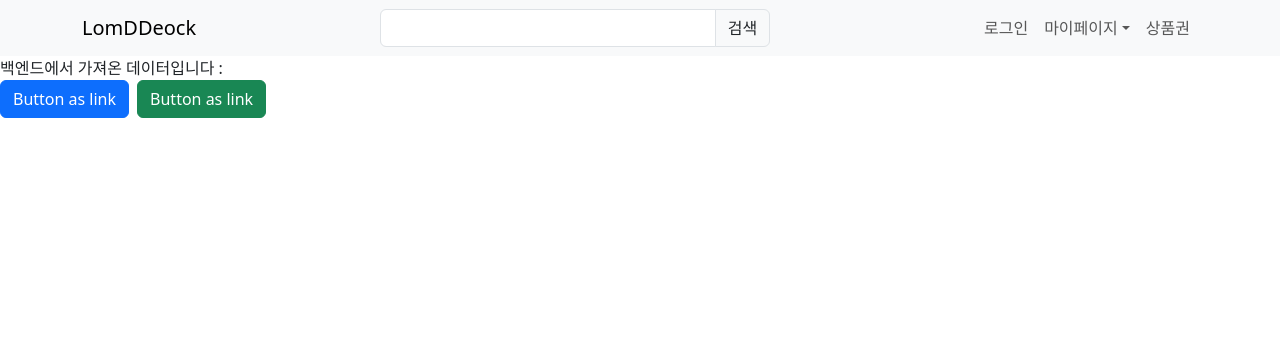
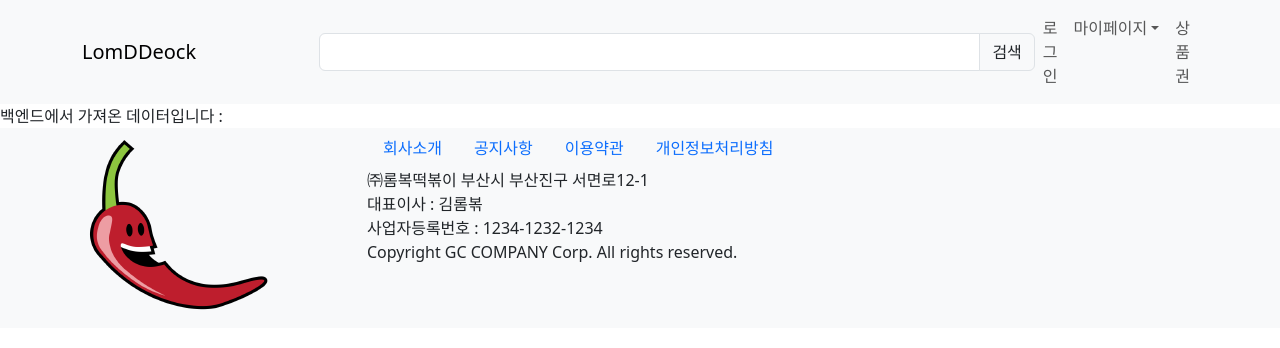
Before and after one commit to sloth0705/LomDDeock, a React (Create React App) app in the folder src/main/frontend/: page / in a window 1280 px wide. Shown: the top 348 px of the page. Built offline with nearby package versions, Linux system fonts and the light colour scheme; no server answers.

Commit message:
footer 레이아웃 추가

```diff
--- a/src/main/frontend/src/App.js
+++ b/src/main/frontend/src/App.js
@@ -1,7 +1,5 @@
 import React, {useEffect, useState} from 'react';
 import axios from 'axios';
-import { Button, Stack } from 'react-bootstrap';
-import 'bootstrap/dist/css/bootstrap.min.css';
 
 function App() {
    const [hello, setHello] = useState('')
@@ -19,14 +17,6 @@ function App() {
             <div>
                 백엔드에서 가져온 데이터입니다 : {hello}
             </div>
-            <Stack direction="horizontal" gap={2}>
-              <Button as="a" variant="primary">
-                Button as link
-              </Button>
-              <Button as="a" variant="success">
-                Button as link
-              </Button>
-            </Stack>
         </>
     );
 }
--- a/src/main/frontend/src/index.js
+++ b/src/main/frontend/src/index.js
@@ -4,12 +4,14 @@ import './index.css';
 import reportWebVitals from './reportWebVitals';
 import App from './App';
 import Header from './layout/Header';
+import Footer from './layout/Footer';
 
 const root = ReactDOM.createRoot(document.getElementById('root'));
 root.render(
   <React.StrictMode>
     <Header/>
     <App />
+    <Footer/>
   </React.StrictMode>
 );
 
--- /dev/null
+++ b/src/main/frontend/src/layout/Footer.js
@@ -0,0 +1,51 @@
+import { Button, Stack, Nav, Navbar, NavDropdown, Form, InputGroup, Container, Row, Col } from 'react-bootstrap';
+import '../css/layout.css';
+import 'bootstrap/dist/css/bootstrap.min.css';
+import logo from '../images/img.png';
+function Footer() {
+    return(
+        <footer className="bg-body-tertiary">
+            <Container>
+                <Row>
+                    <Col xs={3}>
+                        <img src={logo} alt="로고"/>
+                    </Col>
+                    <Col xs={9}>
+                        <Nav
+                            activeKey="/home"
+                            onSelect={(selectedKey) => alert(`selected ${selectedKey}`)}>
+                            <Nav.Item>
+                                <Nav.Link href="/home">
+                                    회사소개
+                                </Nav.Link>
+                            </Nav.Item>
+                            <Nav.Item>
+                                <Nav.Link eventKey="link-1">
+                                    공지사항
+                                </Nav.Link>
+                            </Nav.Item>
+                            <Nav.Item>
+                                <Nav.Link eventKey="link-2">
+                                    이용약관
+                                </Nav.Link>
+                            </Nav.Item>
+                            <Nav.Item>
+                                <Nav.Link eventKey="disabled">
+                                    개인정보처리방침
+                                </Nav.Link>
+                            </Nav.Item>
+                        </Nav>
+                        <p>
+                            ㈜롬복떡볶이 부산시 부산진구 서면로12-1<br/>
+                            대표이사 : 김롬볶<br/>
+                            사업자등록번호 : 1234-1232-1234<br/>
+                            Copyright GC COMPANY Corp. All rights reserved.<br/>
+                        </p>
+                    </Col>
+                </Row>
+            </Container>
+        </footer>
+    )
+}
+
+export default Footer;
```
Also changed, not shown: src/main/frontend/src/layout/Header.js (+1 -9 lines), src/main/frontend/src/images/img.png (added).
